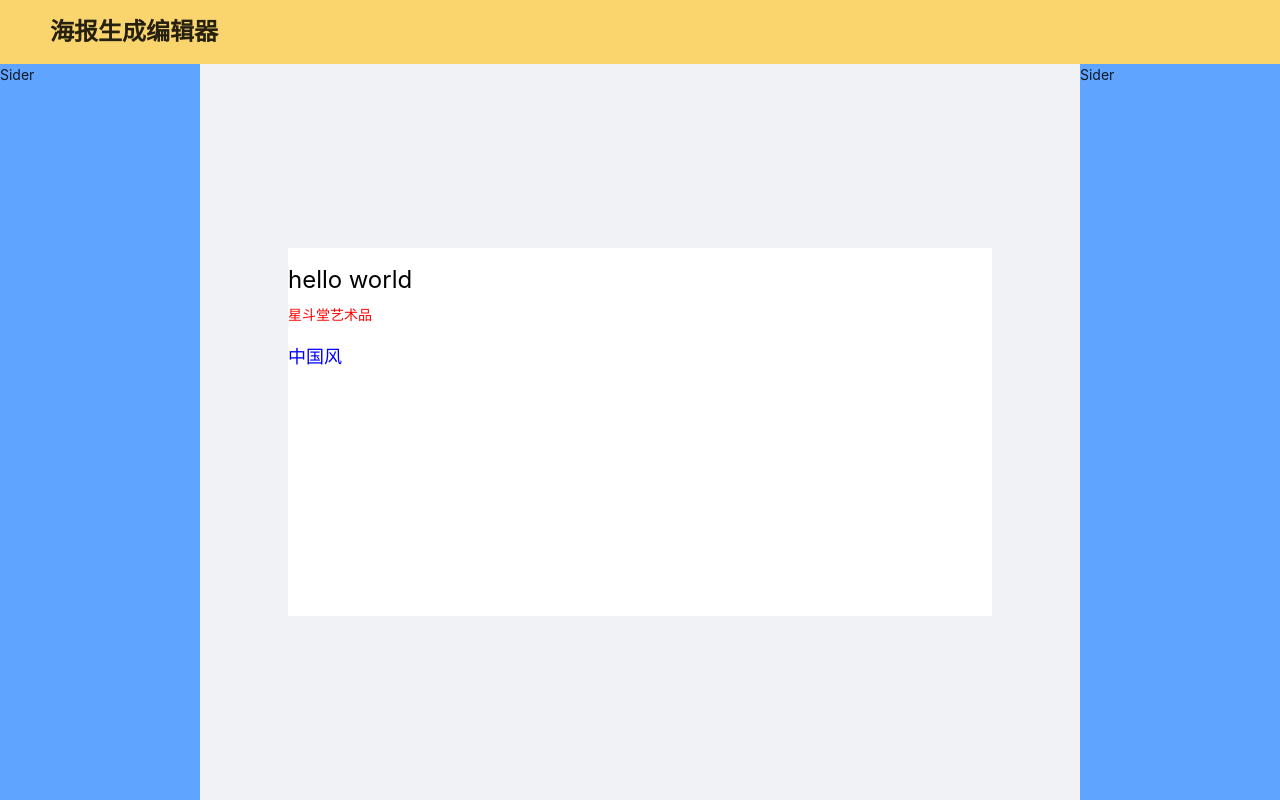
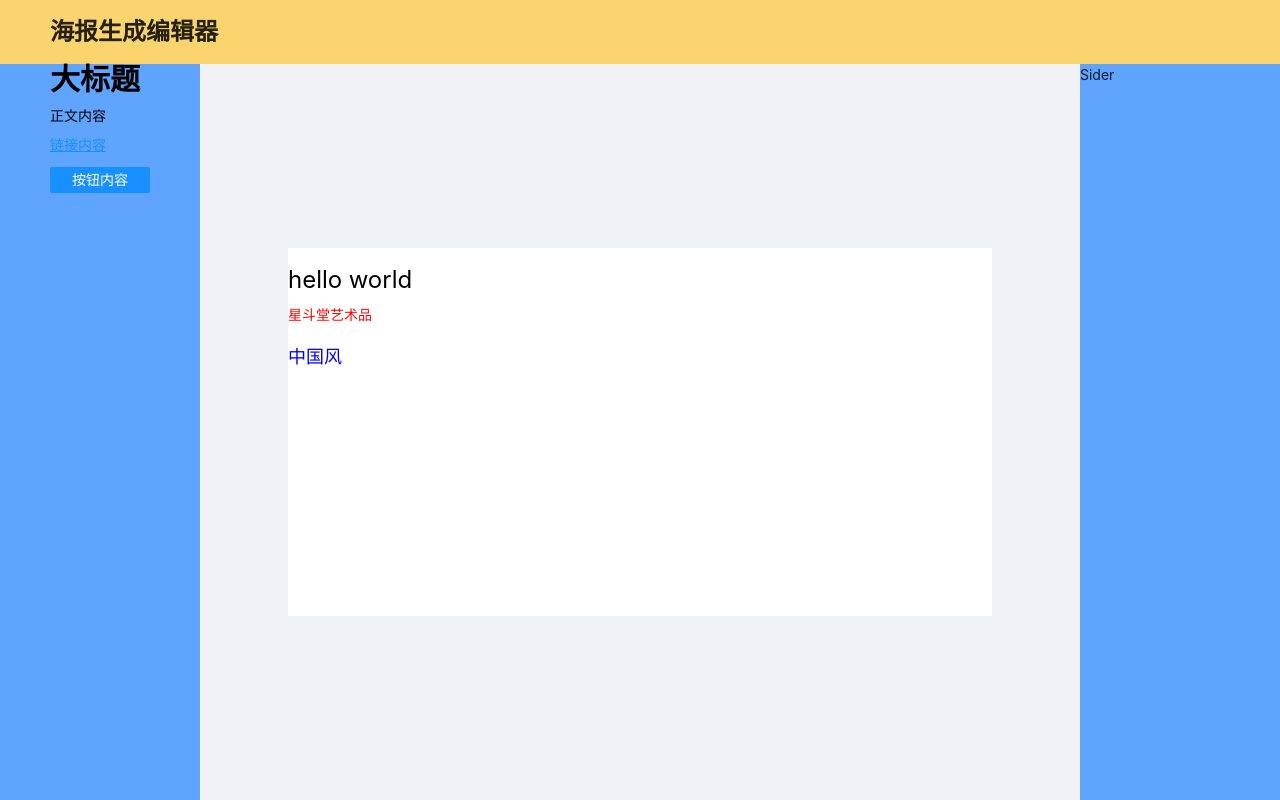
Before and after one commit to WuYoue/poster, a Vue app: page / in a window 1280 px wide. Built offline with nearby package versions, Linux system fonts and the light colour scheme.

Commit message:
提交左侧物料栏

```diff
--- /dev/null
+++ b/src/components/ComponentList.vue
@@ -0,0 +1,54 @@
+<script>
+import { defineComponent } from "vue";
+import LText from "./LText.vue";
+import { v4 as uuidv4 } from "uuid";
+
+export default defineComponent({
+  name: "ComponentList",
+  props: {
+    list: {
+      type: Array,
+      required: true,
+    },
+  },
+  components: {
+    LText,
+  },
+  emits: ["selectComponent"],
+  setup(props, { emit }) {
+    const selectComponent = (item) => {
+      const component = { id: uuidv4(), name: "l-text", props: item };
+      console.log(component);
+
+      emit("selectComponent", component);
+    };
+    return {
+      selectComponent,
+    };
+  },
+});
+</script>
+
+<template>
+  <div class="component-list">
+    <div
+      class="component-item"
+      v-for="item in list"
+      @click="selectComponent(item)"
+    >
+      <!-- TODO为什么要在外层加div，并且在div上添加click -->
+      <LText v-bind="item" />
+    </div>
+  </div>
+</template>
+
+<style scoped>
+.component-item {
+  width: 100px;
+  margin: 0 auto;
+  margin-bottom: 15px;
+}
+.component-item > * {
+  position: static !important;
+}
+</style>
--- a/src/components/Edit.vue
+++ b/src/components/Edit.vue
@@ -3,11 +3,13 @@
     <a-layout class="layout">
       <a-layout-header class="header">海报生成编辑器</a-layout-header>
       <a-layout class="content">
-        <a-layout-sider class="sider">Sider</a-layout-sider>
+        <a-layout-sider class="sider">
+          <ComponentList :list="templates" @selectComponent="selectComponent" />
+        </a-layout-sider>
         <a-layout-content class="center-content">
           <!-- 中一个内容操作区,位于容器a-layout-content中间 -->
           <div class="center-box">
-            <template v-for="item in list">
+            <template v-for="item in list" :key="item.id">
               <component :is="item.name" v-bind="item.props"></component>
             </template>
           </div>
@@ -22,6 +24,8 @@
 import { computed, defineComponent } from "vue";
 import { useStore } from "vuex";
 import LText from "@/components/LText.vue";
+import ComponentList from "@/components/ComponentList.vue";
+import templates from "@/defaultTemplates";
 
 export default defineComponent({
   name: "Edit",
@@ -30,45 +34,23 @@ export default defineComponent({
   },
   components: {
     LText,
+    ComponentList,
   },
   setup() {
-    const list = [
-      {
-        name: "LText",
-        props: {
-          text: "hello world",
-          fontSize: "24px",
-          top: "20px", // 👈 往下挪一点
-        },
-      },
-      {
-        name: "LText",
-        props: {
-          text: "星斗堂艺术品",
-          fontSize: "14px",
-          color: "red",
-          top: "60px", // 👈 再往下挪一点
-        },
-      },
-      {
-        name: "LText",
-        props: {
-          text: "中国风",
-          fontSize: "18px",
-          color: "blue",
-          top: "100px", // 👈 挪到最下面
-          actionType: "url",
-          url: "https://www.baidu.com",
-        },
-      },
-    ];
     const store = useStore();
-    const poster = computed(() => store.state.editor.poster);
-    const wx = computed(() => store.getters.wx(0.5));
+
+    const list = computed(() => store.state.editor.components);
+
+    const selectComponent = (item) => {
+      console.log("---------", item);
+      console.log(store.state.editor.components);
+
+      store.state.editor.components.push(item);
+    };
     return {
-      poster,
-      wx,
       list,
+      templates,
+      selectComponent,
     };
   },
 });
--- /dev/null
+++ b/src/defaultTemplates.js
@@ -0,0 +1,40 @@
+const defaultTextTemplates = [
+  {
+    text: '大标题',
+    fontSize: '30px',
+    fontWeight: 'bold',
+    tag: 'h2',
+    width: '100px',
+  },
+  {
+    text: '正文内容',
+    tag: 'p',
+    width: '100px',
+  },
+  {
+    text: '链接内容',
+    color: '#1890ff',
+    textDecoration: 'underline',
+    tag: 'p',
+    width: '100px',
+  },
+  {
+    text: '按钮内容',
+    color: '#ffffff',
+    backgroundColor: '#1890ff',
+    borderWidth: '1px',
+    borderColor: '#1890ff',
+    borderStyle: 'solid',
+    borderRadius: '2px',
+    paddingLeft: '10px',
+    paddingRight: '10px',
+    paddingTop: '5px',
+    paddingBottom: '5px',
+    width: '100px',
+    tag: 'button',
+    textAlign: 'center',
+    position: 'absolute',
+  }
+]
+
+export default defaultTextTemplates
--- a/src/stores/editor.js
+++ b/src/stores/editor.js
@@ -6,6 +6,39 @@ const editor = {
       background: "#fff",
       elements: [],
     },
+    components: [
+      {
+        id: "1",
+        name: "LText",
+        props: {
+          text: "hello world",
+          fontSize: "24px",
+          top: "20px", // 👈 往下挪一点
+        },
+      },
+      {
+        id: "2",
+        name: "LText",
+        props: {
+          text: "星斗堂艺术品",
+          fontSize: "14px",
+          color: "red",
+          top: "60px", // 👈 再往下挪一点
+        },
+      },
+      {
+        id: "3",
+        name: "LText",
+        props: {
+          text: "中国风",
+          fontSize: "18px",
+          color: "blue",
+          top: "100px", // 👈 挪到最下面
+          actionType: "url",
+          url: "https://www.baidu.com",
+        },
+      },
+    ]
   }),
   getters: {
     wx: (state) => (x) => state.poster.width * x,
```
